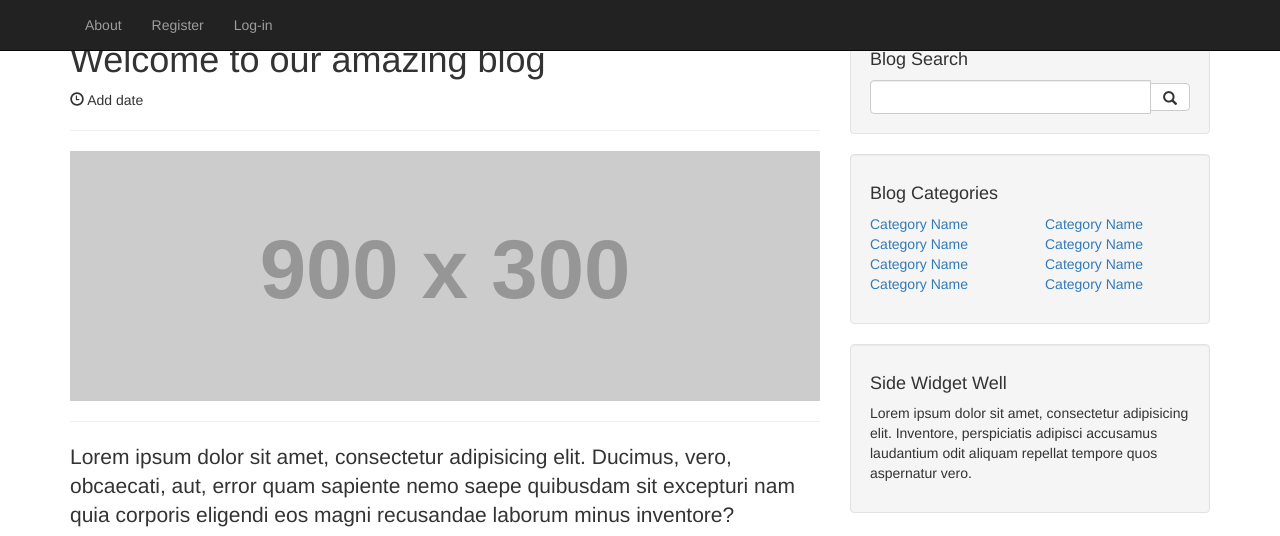
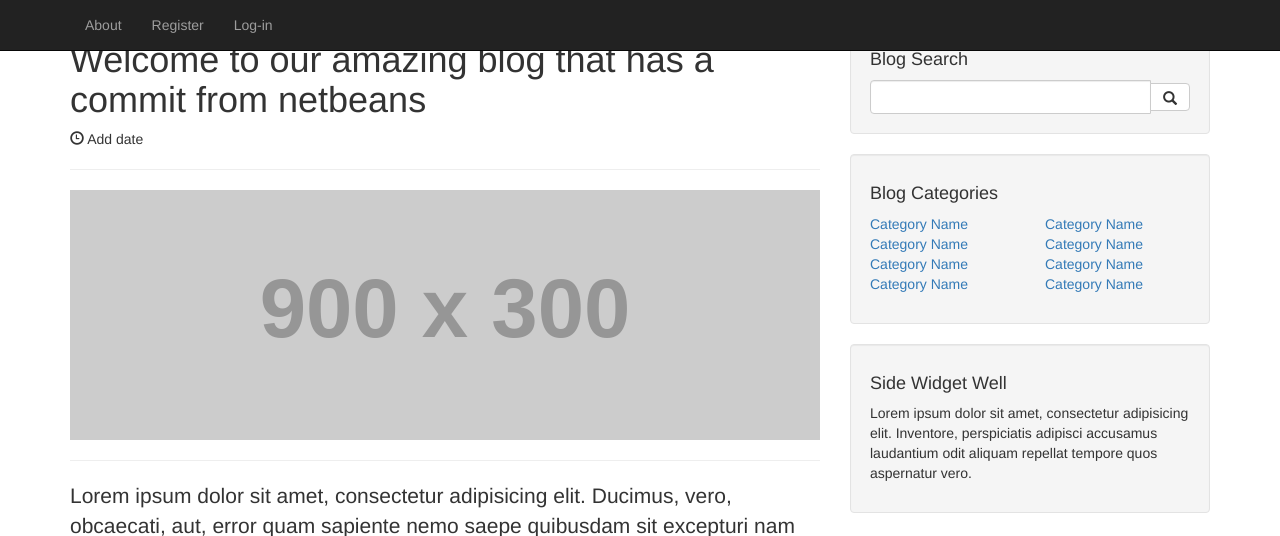
Before and after one commit to revathybharath/miniproject, a PHP site: page / in a window 1280 px wide. Shown: the top 536 px of the page. Run offline with PHP 8.4, Linux system fonts and the light colour scheme; grey boxes labelled with a size stand in for pictures from a placeholder-image service; some libraries are stand-ins or nearby versions.

Commit message:
@katrina test commit from netbeans

```diff
--- a/index.php
+++ b/index.php
@@ -65,7 +65,7 @@
                 <!-- Blog Post -->
 
                 <!-- Title -->
-                <h1>Welcome to our amazing blog</h1>
+                <h1>Welcome to our amazing blog that has a commit from netbeans</h1>
 
 
 
```
